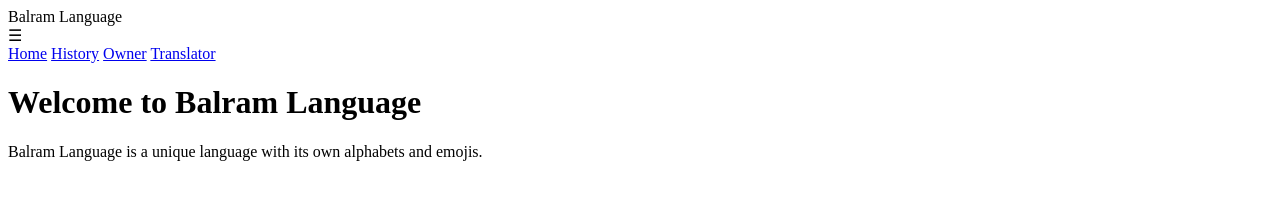
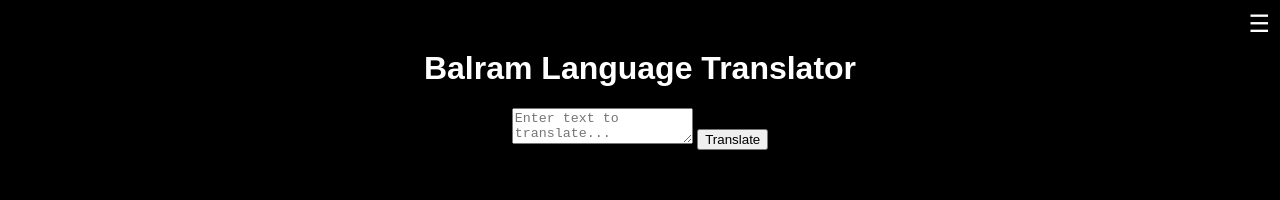
Before and after one commit to Balramhalo/birthday, a plain HTML site: page index.html in a window 1280 px wide. Drawn offline with Linux system fonts and the light colour scheme.

Commit message:
Update index.html

```diff
--- a/index.html
+++ b/index.html
@@ -1,42 +1,66 @@
-<!DOCTYPE html>
-<html lang="en">
+<!DOCTYPE html><html lang="en">
 <head>
     <meta charset="UTF-8">
     <meta name="viewport" content="width=device-width, initial-scale=1.0">
     <title>Balram Language Translator</title>
-    <link rel="stylesheet" href="styles.css">
+    <style>
+        body {
+            background-color: black;
+            color: white;
+            font-family: Arial, sans-serif;
+            text-align: center;
+        }
+        #menu {
+            position: absolute;
+            top: 10px;
+            right: 10px;
+            cursor: pointer;
+            font-size: 24px;
+        }
+        #nav {
+            display: none;
+            position: absolute;
+            top: 40px;
+            right: 10px;
+            background: rgba(255, 255, 255, 0.1);
+            padding: 10px;
+            border-radius: 5px;
+        }
+        .content {
+            margin-top: 50px;
+        }
+    </style>
 </head>
 <body>
-    <div class="navbar">
-        <div class="logo">Balram Language</div>
-        <div class="menu" onclick="toggleMenu()">☰</div>
+    <div id="menu">☰</div>
+    <div id="nav">
+        <p>Vocabulary</p>
+        <p>History</p>
+        <p>Owner</p>
     </div>
-    <div class="sidebar" id="sidebar">
-        <a href="#" onclick="showPage('home')">Home</a>
-        <a href="#" onclick="showPage('history')">History</a>
-        <a href="#" onclick="showPage('owner')">Owner</a>
-        <a href="#" onclick="showPage('translator')">Translator</a>
+    <div class="content">
+        <h1>Balram Language Translator</h1>
+        <textarea id="inputText" placeholder="Enter text to translate..."></textarea>
+        <button onclick="translate()">Translate</button>
+        <p id="output"></p>
     </div>
-    <div class="content" id="content">
-        <div id="home" class="page">
-            <h1>Welcome to Balram Language</h1>
-            <p>Balram Language is a unique language with its own alphabets and emojis.</p>
-        </div>
-        <div id="history" class="page" style="display:none;">
-            <h1>History of Balram Language</h1>
-            <p>The Balram Language was created in 2023...</p>
-        </div>
-        <div id="owner" class="page" style="display:none;">
-            <h1>Owner of Balram Language</h1>
-            <p>The language was developed by [Owner Name].</p>
-        </div>
-        <div id="translator" class="page" style="display:none;">
-            <h1>Translator</h1>
-            <textarea id="inputText" placeholder="Type in English..."></textarea>
-            <button onclick="translateToBalram()">Translate to Balram</button>
-            <div id="outputText"></div>
-        </div>
-    </div>
-    <script src="script.js"></script>
+    <script>
+        const translations = {
+            "hello": "Bal-ollhe 😊",
+            "world": "Bal-dlrow 🔥",
+            "language": "Bal-egaugnal 🌍"
+        };document.getElementById('menu').addEventListener('click', function() {
+        let nav = document.getElementById('nav');
+        nav.style.display = (nav.style.display === 'block') ? 'none' : 'block';
+    });
+
+    function translate() {
+        let input = document.getElementById("inputText").value.toLowerCase();
+        let words = input.split(" ");
+        let translatedWords = words.map(word => translations[word] || `Bal-${word.split('').reverse().join('')} ✨`);
+        document.getElementById("output").innerText = translatedWords.join(" ");
+    }
+</script>
+
 </body>
 </html>
```
